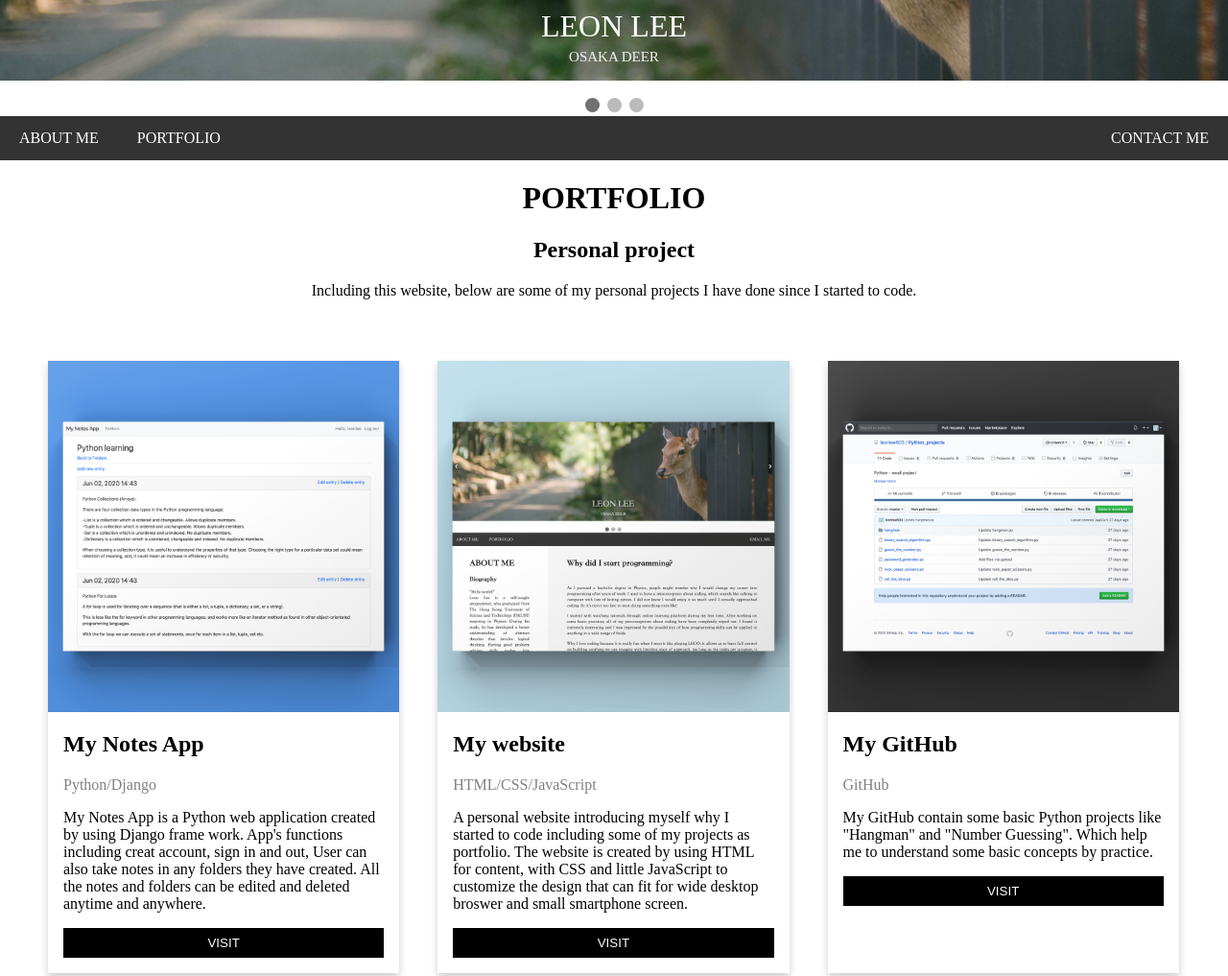
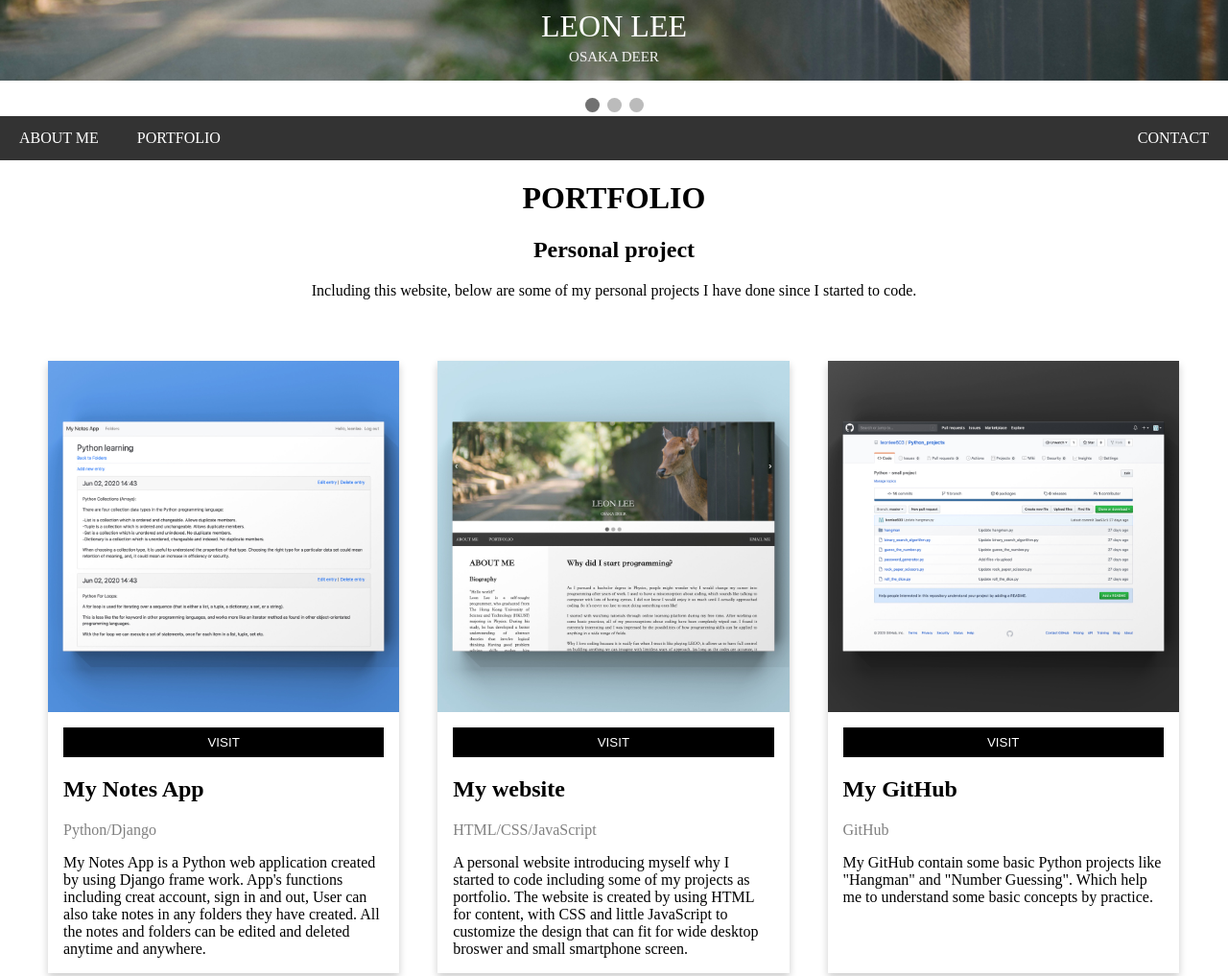
Before and after one commit to leonlee603/leonlee603.github.io, a plain HTML site: page portfolio.html in a window 1280 px wide. Shown: the part 360-1377 px from the top of the page at 96% size. Drawn offline with Linux system fonts and the light colour scheme.

Commit message:
Update portfolio.html

```diff
--- a/portfolio.html
+++ b/portfolio.html
@@ -46,7 +46,7 @@
   <div id="navbar">
     <a href="./index.html">ABOUT ME</a>
     <a href="#">PORTFOLIO</a>
-    <a href="mailto:leonleepingho@gmail.com" class="right">CONTACT ME</a>
+    <a href="mailto:leonleepingho@gmail.com" class="right">CONTACT</a>
   </div>
 
   <!--Content-->
@@ -63,17 +63,18 @@
       <div class="card">
         <img src="/image/mynotesapp.JPG" alt="My Notes App" style="width:100%">
         <div class="container">
+          <form action="https://leonlee-my-notes.herokuapp.com/" method="get">
+            <p><button class="button" type="submit">VISIT</button></p>
+          </form>
           <h2>My Notes App</h2>
           <p class="title">Python/Django</p>
           <div id="project_info">
           <p>My Notes App is a Python web application created by using Django
             frame work. App's functions including creat account, sign in and out,
             User can also take notes in any folders they have created. All the
-            notes and folders can be edited and deleted anytime and anywhere.</p>
+            notes and folders can be edited and deleted anytime and anywhere.
+          </p>
           </div>
-          <form action="https://leonlee-my-notes.herokuapp.com/" method="get">
-            <p><button class="button" type="submit">VISIT</button></p>
-          </form>
         </div>
       </div>
     </div>
@@ -82,6 +83,9 @@
       <div class="card">
         <img src="/image/myweb.JPG" alt="My Website" style="width:100%">
         <div class="container">
+          <form action="https://leonlee603.github.io/" method="get">
+            <p><button class="button" type="submit">VISIT</button></p>
+          </form>
           <h2>My website</h2>
           <p class="title">HTML/CSS/JavaScript</p>
           <div id="project_info">
@@ -91,9 +95,6 @@
             can fit for wide desktop broswer and small smartphone screen.
           </p>
           </div>
-          <form action="https://leonlee603.github.io/" method="get">
-            <p><button class="button" type="submit">VISIT</button></p>
-          </form>
         </div>
       </div>
     </div>
@@ -102,14 +103,14 @@
       <div class="card">
         <img src="/image/github.JPG" alt="My GitHub" style="width:100%">
         <div class="container">
-          <h2>My GitHub</h2>
-          <p class="title">GitHub</p>
-          <p>My GitHub contain some basic Python projects like "Hangman" and "Number Guessing".
-            Which help me to understand some basic concepts by practice.
-          </p>
           <form action="https://github.com/leonlee603" method="get">
             <p><button class="button" type="submit">VISIT</button></p>
           </form>
+          <h2>My GitHub</h2>
+          <p class="title">GitHub</p>
+          <p>My GitHub contain some basic Python projects like "Hangman" and "Number
+            Guessing". Which help me to understand some basic concepts by practice.
+          </p>
         </div>
       </div>
     </div>
```
